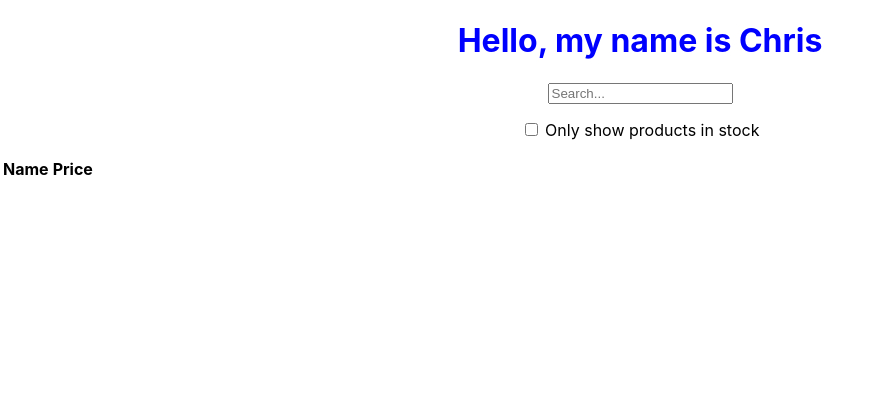
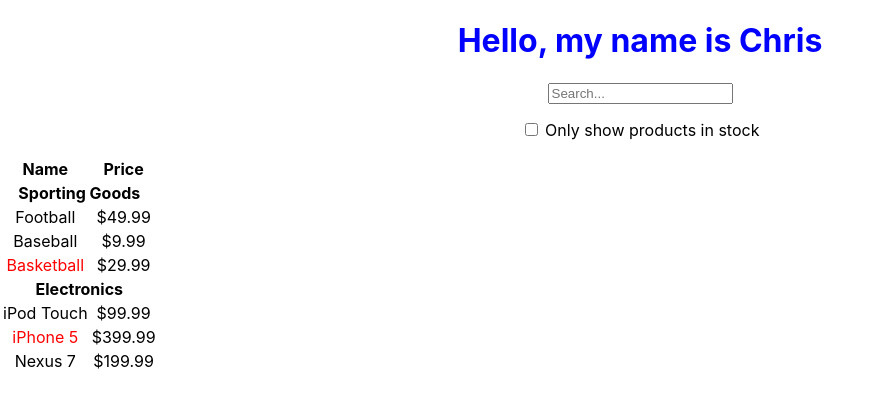
Before and after one commit to clewisdavis/react-playground, a React (Create React App) app in the folder my-app/: page / in a window 1280 px wide. Shown: the top 406 px of the page, without its empty margins (0-881 px from the left). Built offline with nearby package versions, Linux system fonts and the light colour scheme.

Commit message:
getting running

```diff
--- a/my-app/src/App.js
+++ b/my-app/src/App.js
@@ -38,7 +38,6 @@ class ProductRow extends React.Component {
 
 class ProductTable extends React.Component {
   render() {
-    //props
     const filterText = this.props.filterText;
     const inStockOnly = this.props.inStockOnly;
 
@@ -56,8 +55,7 @@ class ProductTable extends React.Component {
         rows.push(
           <ProductCategoryRow
             category={product.category}
-            key={product.category}
-          />
+            key={product.category} />
         );
       }
       rows.push(
@@ -96,6 +94,7 @@ class SearchBar extends React.Component {
 
   handleInStockChange(e) {
     this.props.onInStockChange(e.target.checked);
+    console.log(e.target.checked)
   }
 
   render() {
@@ -105,11 +104,13 @@ class SearchBar extends React.Component {
           type="text"
           placeholder="Search..."
           value={this.props.filterText}
+          onChange={this.handleFilterTextChange}
         />
         <p>
           <input
             type="checkbox"
             checked={this.props.inStockOnly}
+            onChange={this.handleInStockChange}
           />
           {' '}
           Only show products in stock
@@ -146,8 +147,17 @@ class FilterableProductTable extends React.Component {
   render() {
     return (
       <div>
-        <SearchBar />
-        <ProductTable products={this.props.products} />
+        <SearchBar
+          filterText={this.state.filterText}
+          inStockOnly={this.state.inStockOnly}
+          onFilterTextChange={this.handleFilterTextChange}
+          onInStockChange={this.handleInStockChange}
+        />
+        <ProductTable
+          products={this.props.products}
+          filterText={this.state.filterText}
+          inStockOnly={this.state.inStockOnly}
+        />
       </div>
     );
   }
```
Lines whose indentation alone changed are shown as unchanged.
